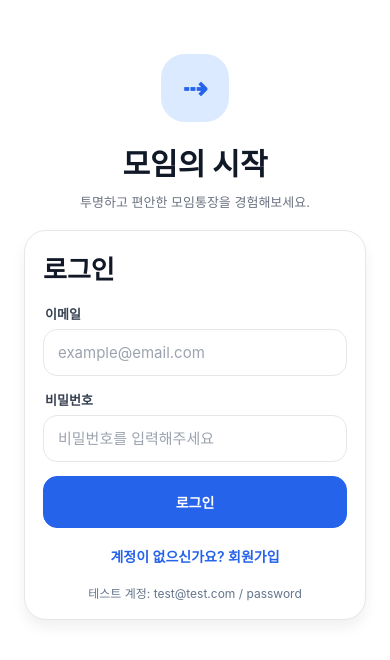
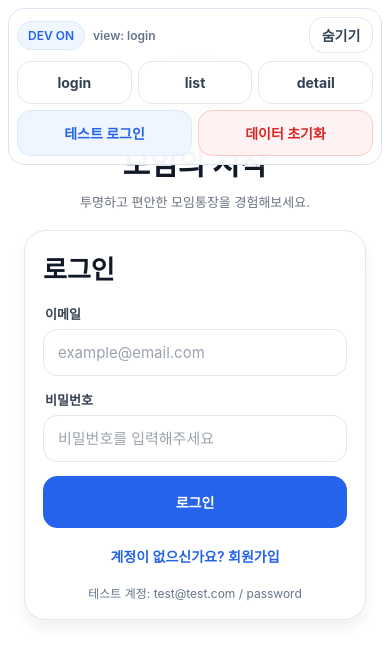
Before and after one commit to getdon-mate/getdon-mate-app, a React Native app: screen / in a window 390 px wide. Shown: the top 660 px of the page. Built offline with nearby package versions, Linux system fonts and the light colour scheme.

Commit message:
feat: 개발자 모드 고정 툴바 추가 기본 ON (GET-37)

```diff
--- a/src/core/AppRouter.tsx
+++ b/src/core/AppRouter.tsx
@@ -3,6 +3,7 @@ import { SafeAreaView } from "react-native-safe-area-context"
 import { AccountDetailScreen } from "@features/accounts/screens/AccountDetailScreen"
 import { AccountListScreen } from "@features/accounts/screens/AccountListScreen"
 import { LoginScreen } from "@features/auth/screens/LoginScreen"
+import { DevToolbar } from "./components/DevToolbar"
 import { useApp } from "./providers/AppProvider"
 
 export function AppRouter() {
@@ -11,6 +12,7 @@ export function AppRouter() {
   return (
     <SafeAreaView style={styles.safeArea}>
       <View style={styles.container}>
+        {__DEV__ && <DevToolbar />}
         {currentView === "login" && <LoginScreen />}
         {currentView === "account-list" && <AccountListScreen />}
         {currentView === "account-detail" && <AccountDetailScreen />}
--- /dev/null
+++ b/src/core/components/DevToolbar.tsx
@@ -0,0 +1,100 @@
+import { useState } from "react"
+import { StyleSheet, Text, View } from "react-native"
+import { useApp } from "@core/providers/AppProvider"
+import { Badge, Button } from "@shared/ui"
+
+export function DevToolbar() {
+  const [enabled, setEnabled] = useState(true)
+  const { currentView, currentUser, accounts, login, logout, setCurrentView, selectAccount, resetDemoData } = useApp()
+
+  return (
+    <View style={styles.wrap}>
+      <View style={styles.headerRow}>
+        <Badge label={`DEV ${enabled ? "ON" : "OFF"}`} tone={enabled ? "primary" : "neutral"} />
+        <Text style={styles.meta}>view: {currentView}</Text>
+        <Button
+          style={styles.toggleButton}
+          variant="ghost"
+          label={enabled ? "숨기기" : "표시"}
+          onPress={() => setEnabled((prev) => !prev)}
+        />
+      </View>
+
+      {enabled && (
+        <View style={styles.actions}>
+          <View style={styles.row}>
+            <Button style={styles.action} variant="ghost" label="login" onPress={() => setCurrentView("login")} />
+            <Button style={styles.action} variant="ghost" label="list" onPress={() => setCurrentView("account-list")} />
+            <Button
+              style={styles.action}
+              variant="ghost"
+              label="detail"
+              onPress={() => {
+                if (accounts.length > 0) selectAccount(accounts[0].id)
+              }}
+              disabled={accounts.length === 0}
+            />
+          </View>
+          <View style={styles.row}>
+            {currentUser ? (
+              <Button style={styles.action} variant="secondary" label="로그아웃" onPress={logout} />
+            ) : (
+              <Button
+                style={styles.action}
+                variant="secondary"
+                label="테스트 로그인"
+                onPress={() => {
+                  login("test@test.com", "password")
+                }}
+              />
+            )}
+            <Button style={styles.action} variant="danger" label="데이터 초기화" onPress={resetDemoData} />
+          </View>
+        </View>
+      )}
+    </View>
+  )
+}
+
+const styles = StyleSheet.create({
+  wrap: {
+    position: "absolute",
+    top: 8,
+    left: 8,
+    right: 8,
+    zIndex: 100,
+    backgroundColor: "rgba(255,255,255,0.96)",
+    borderRadius: 16,
+    borderWidth: 1,
+    borderColor: "#dbe3ef",
+    padding: 8,
+    gap: 8,
+  },
+  headerRow: {
+    flexDirection: "row",
+    alignItems: "center",
+    gap: 8,
+  },
+  meta: {
+    color: "#64748b",
+    fontSize: 12,
+    fontWeight: "600",
+    flex: 1,
+  },
+  toggleButton: {
+    paddingVertical: 7,
+    paddingHorizontal: 10,
+    minWidth: 64,
+  },
+  actions: {
+    gap: 6,
+  },
+  row: {
+    flexDirection: "row",
+    gap: 6,
+  },
+  action: {
+    flex: 1,
+    minHeight: 36,
+  },
+})
```
